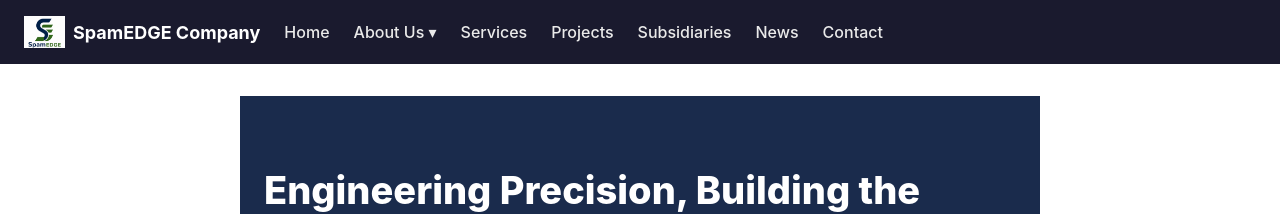
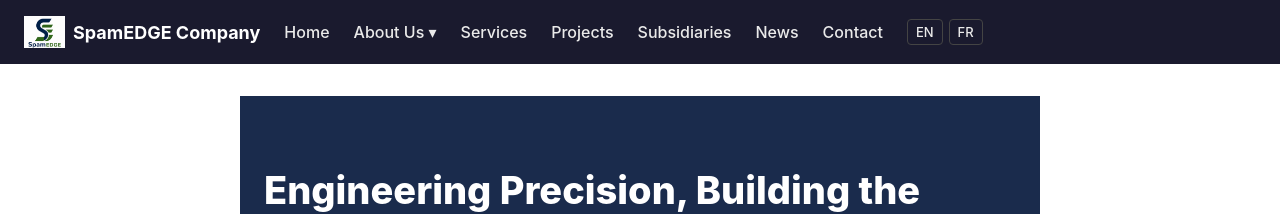
Before and after one commit to spamEDGEcompany/spamEDGEcompany.github.io, a Jekyll site: the page built from index.md, in a window 1280 px wide. Shown: the top 214 px of the page. Built offline with Jekyll 4.4.1, drawn with Linux system fonts in a browser that asks for light colours.

Commit message:
Update default.html

```diff
--- a/_layouts/default.html
+++ b/_layouts/default.html
@@ -24,6 +24,9 @@ footer { text-align: center; padding: 24px; color: #777; font-size: 14px; }
 .dropdown-content a { padding: 12px 16px; display: block; }
 .dropdown-content a:hover { background: #2a2a4e; }
 .dropdown:hover .dropdown-content { display: block; }
+.lang-switch { display: flex; gap: 6px; }
+.lang-switch a { padding: 4px 8px; border: 1px solid #444; border-radius: 4px; font-size: 13px; }
+.lang-switch a:hover { background: #2a2a4e; }
 </style>
 </head>
 <body>
@@ -45,6 +48,10 @@ footer { text-align: center; padding: 24px; color: #777; font-size: 14px; }
 <a href="/subsidiaries">Subsidiaries</a>
 <a href="/blog">News</a>
 <a href="/contact">Contact</a>
+<div class="lang-switch">
+<a href="/">EN</a>
+<a href="/fr/">FR</a>
+</div>
 </nav>
 <main>
 {{ content }}
```
